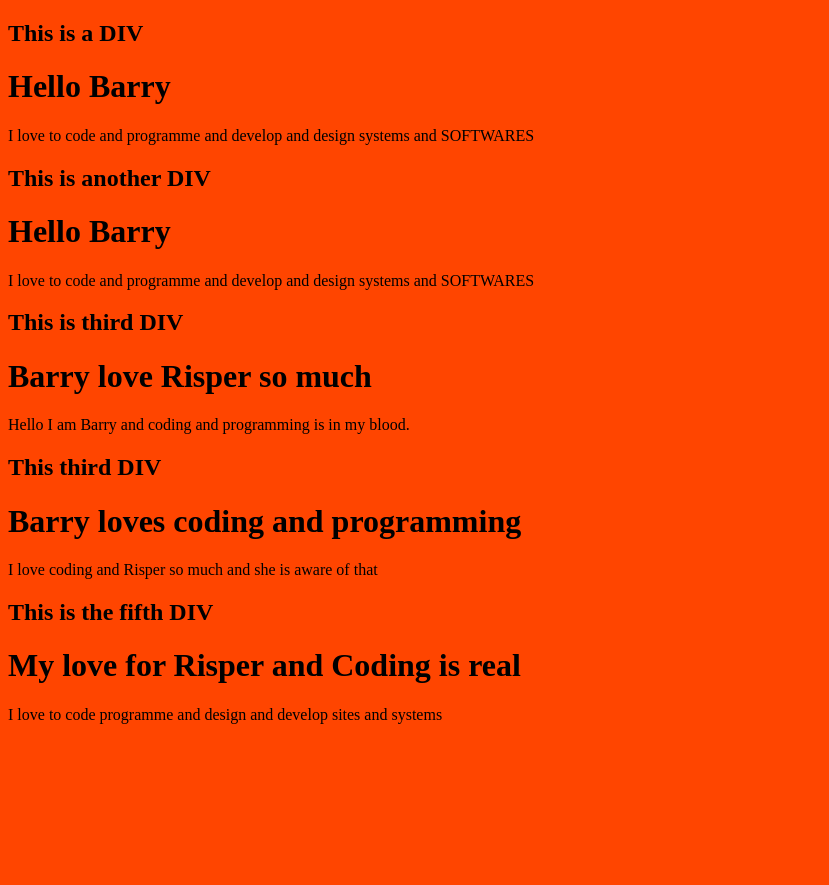
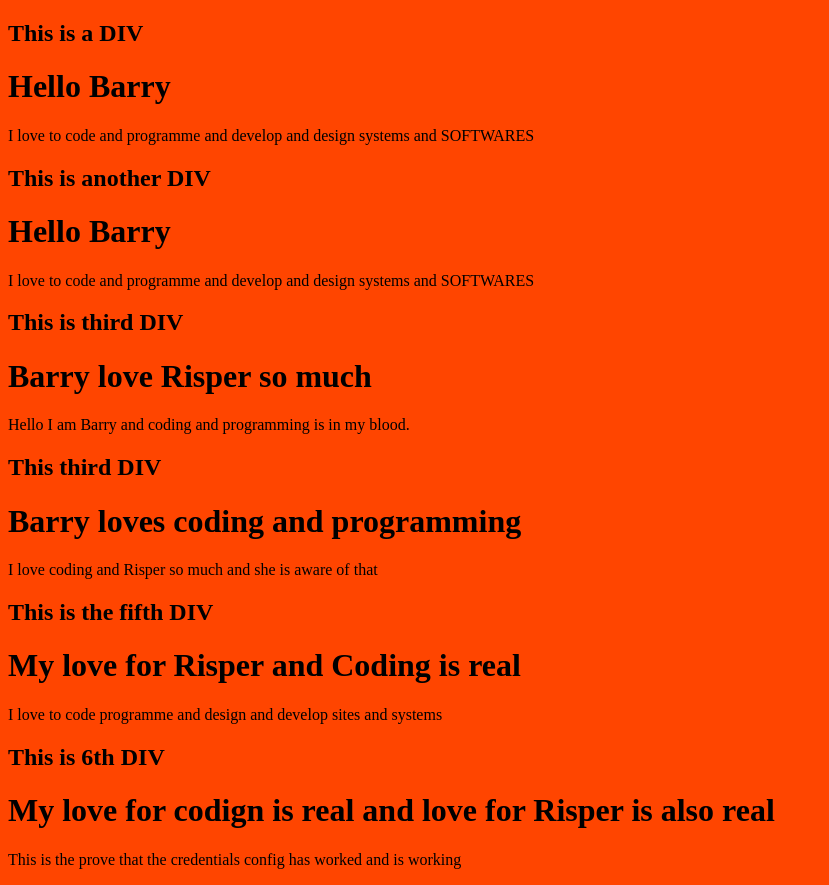
Before and after one commit to Barry-owino/gittest1, a plain HTML site: page index.html in a window 1280 px wide. Shown: the whole page, without its empty margins (0-829 px from the left). Before the commit the page ends 800 px from the top, so only its background shows below. Drawn offline with Linux system fonts and the light colour scheme.

Commit message:
This is working right NOW

```diff
--- a/index.html
+++ b/index.html
@@ -35,6 +35,12 @@
         <p>I love to code programme and design and develop sites and systems</p>
     </div>
 
+    <div class="div2">
+        <h2>This is 6th DIV</h2>
+        <h1>My love for codign is real and love for Risper is also real</h1>
+        <p>This is the prove that the credentials config has worked and is working</p>
+    </div>
+
 
 </body>
 </html>
```
